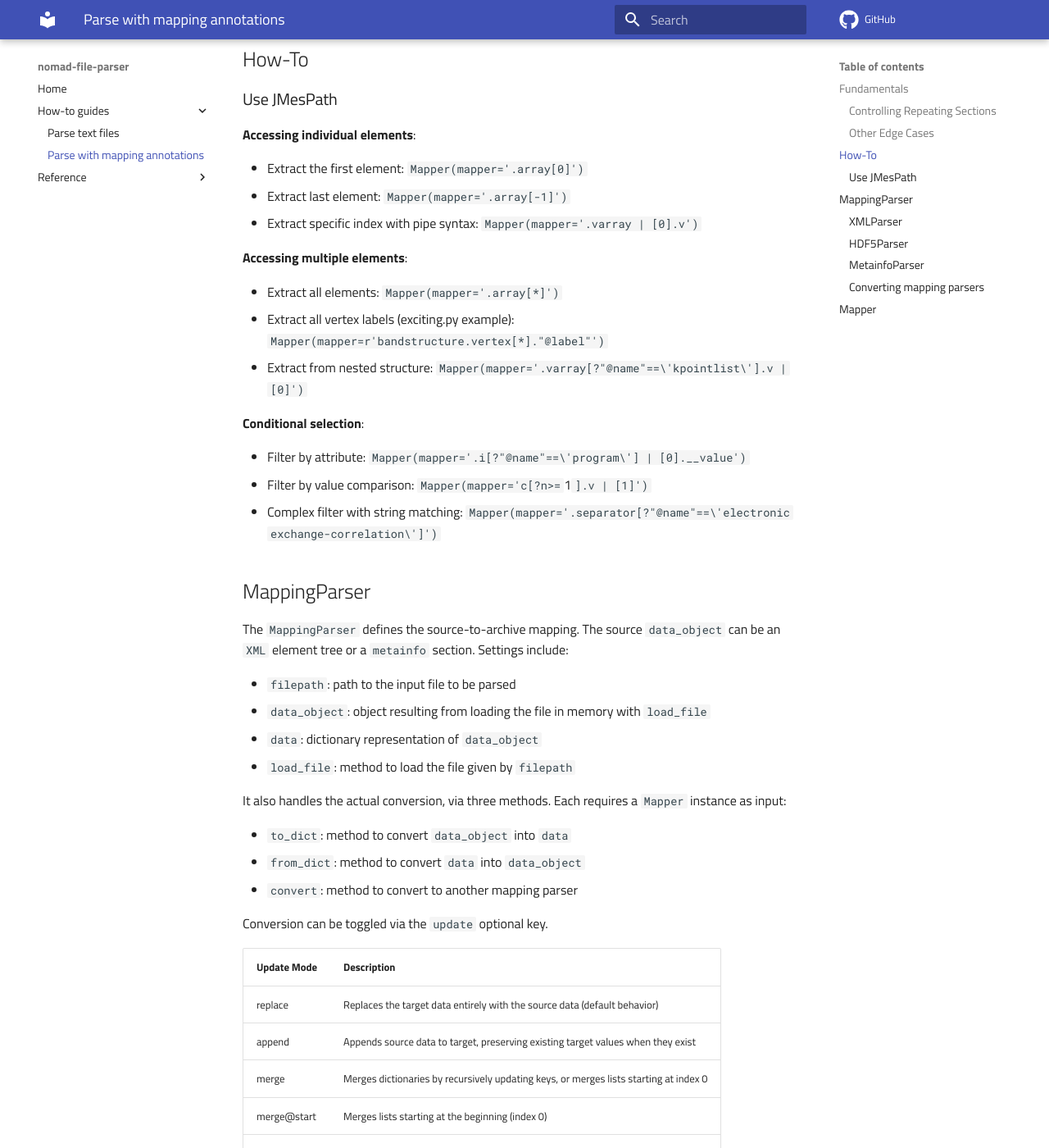
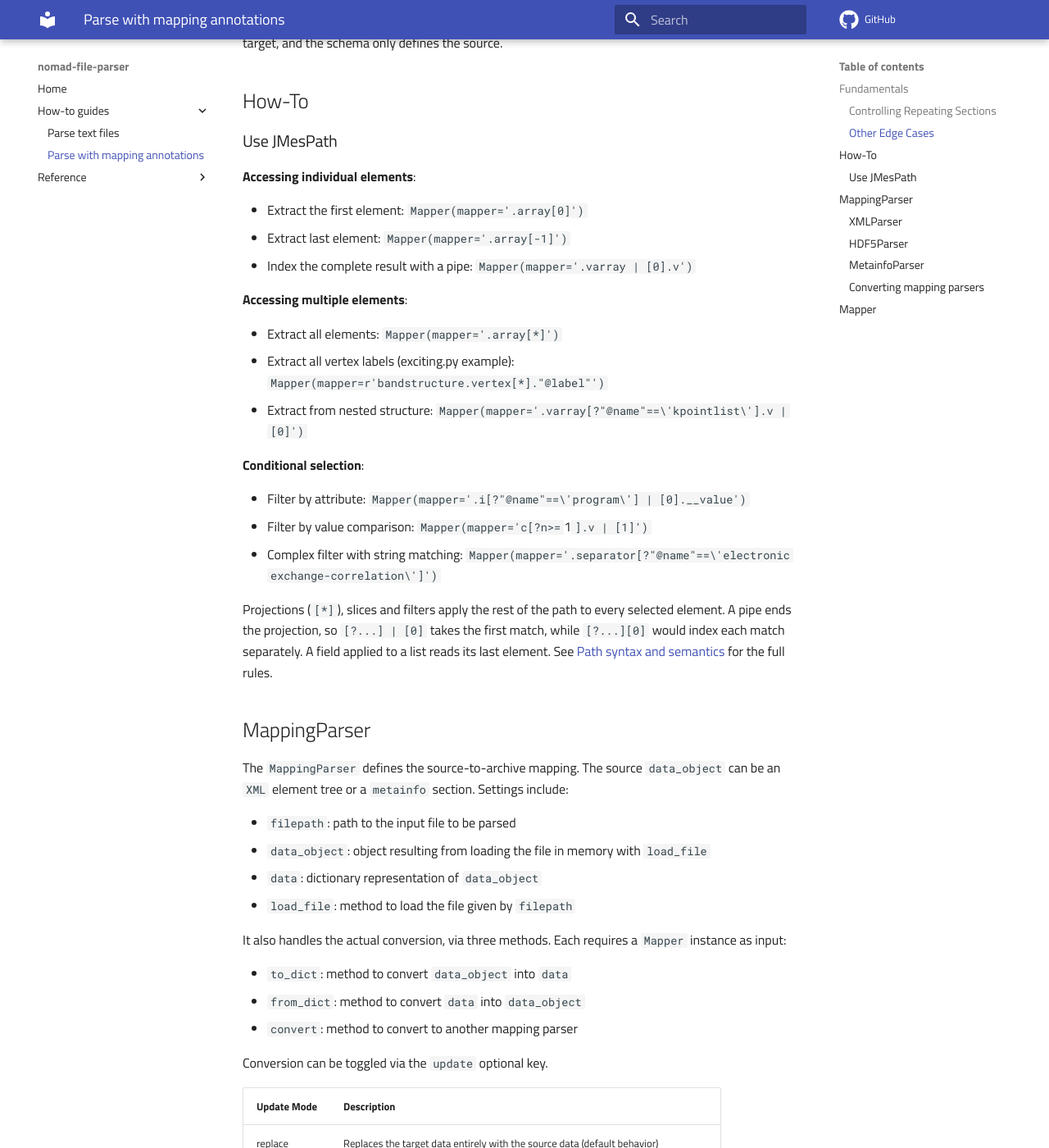
Before and after one commit to FAIRmat-NFDI/nomad-file-parser, an MkDocs documentation site: the page built from docs/howto/mapping-parser.md, in a window 1280 px wide and 1400 px high, scrolled down 2811 px. Shown: the whole window at 82% size. Built offline with MkDocs 1.6.1 and Material for MkDocs 9.7.7, drawn with Linux system fonts in a browser that asks for light colours; comment, search, counter and statistics services are not loaded; some of the changed text lies outside the part shown.

Commit message:
Document path syntax and semantics
- Add `docs/reference/paths.md`: steps and failure, projections, the two
  delimiters `.` and `|` (and why filters are followed by `| [0]`), the
  last-element rule for fields on lists, slices past the end of a list,
  relative paths and how they inherit from their parent, and `default`
- Link the page from the mapping-parser how-to, the docs index and the
  `mkdocs.yml` navigation, and clarify the pipe and filter examples in the
  how-to

````diff
--- a/docs/howto/mapping-parser.md
+++ b/docs/howto/mapping-parser.md
@@ -35,6 +35,7 @@
 <!-- Given that NOMAD schemas typically follow most conventional file structures, some path parts may overlap. -->
 This works fine for top-level quantities, but those deeper down in the schema have to instantiate their containing sections.
 These can be defined in *absolute* terms, or *relative* to their section above using the *dot notation*, e.g. `.model`.
+How relative paths inherit from their parent, and how the path steps compose, is described in [Path syntax and semantics](../reference/paths.md).
 The annotations themselves can be manipulated in two possible ways:
 
 1. *definition* level, i.e. `m_def`.
@@ -116,7 +117,7 @@
 
 - Extract the first element: `Mapper(mapper='.array[0]')`
 - Extract last element: `Mapper(mapper='.array[-1]')`
-- Extract specific index with pipe syntax: `Mapper(mapper='.varray | [0].v')`
+- Index the complete result with a pipe: `Mapper(mapper='.varray | [0].v')`
 
 **Accessing multiple elements**:
 
@@ -129,6 +130,11 @@
 - Filter by attribute: `Mapper(mapper='.i[?"@name"==\'program\'] | [0].__value')`
 - Filter by value comparison: `Mapper(mapper='c[?n>=`1`].v | [1]')` <!-- check code rendering -->
 - Complex filter with string matching: `Mapper(mapper='.separator[?"@name"==\'electronic exchange-correlation\']')`
+
+Projections (`[*]`), slices and filters apply the rest of the path to every selected element.
+A pipe ends the projection, so `[?...] | [0]` takes the first match, while `[?...][0]` would index each match separately.
+A field applied to a list reads its last element.
+See [Path syntax and semantics](../reference/paths.md) for the full rules.
 
 ## MappingParser
 
@@ -320,7 +326,7 @@
 value of the path to the data given by the attribute `path`. The value of path should
 follow the [jmespath specifications](https://jmespath.org/specification.html){:target="_blank" rel="noopener"} but could be
 prefixed by `.` which indicates that this is a path relative to the parent. This will communicate to the
-mapper which source to get the data.
+mapper which source to get the data (see [Path syntax and semantics](../reference/paths.md#relative-paths-and-inheritance)).
 
 ```python
     Mapper(
--- a/mkdocs.yml
+++ b/mkdocs.yml
@@ -12,6 +12,7 @@
       - Parse with mapping annotations: howto/mapping-parser.md
   - Reference:
       - API: reference/api.md
+      - Path syntax and semantics: reference/paths.md
 plugins:
   - search
 theme:
````
Also changed, not shown: docs/index.md (+1 -0 lines), docs/reference/paths.md (added, +97 -0 lines).
